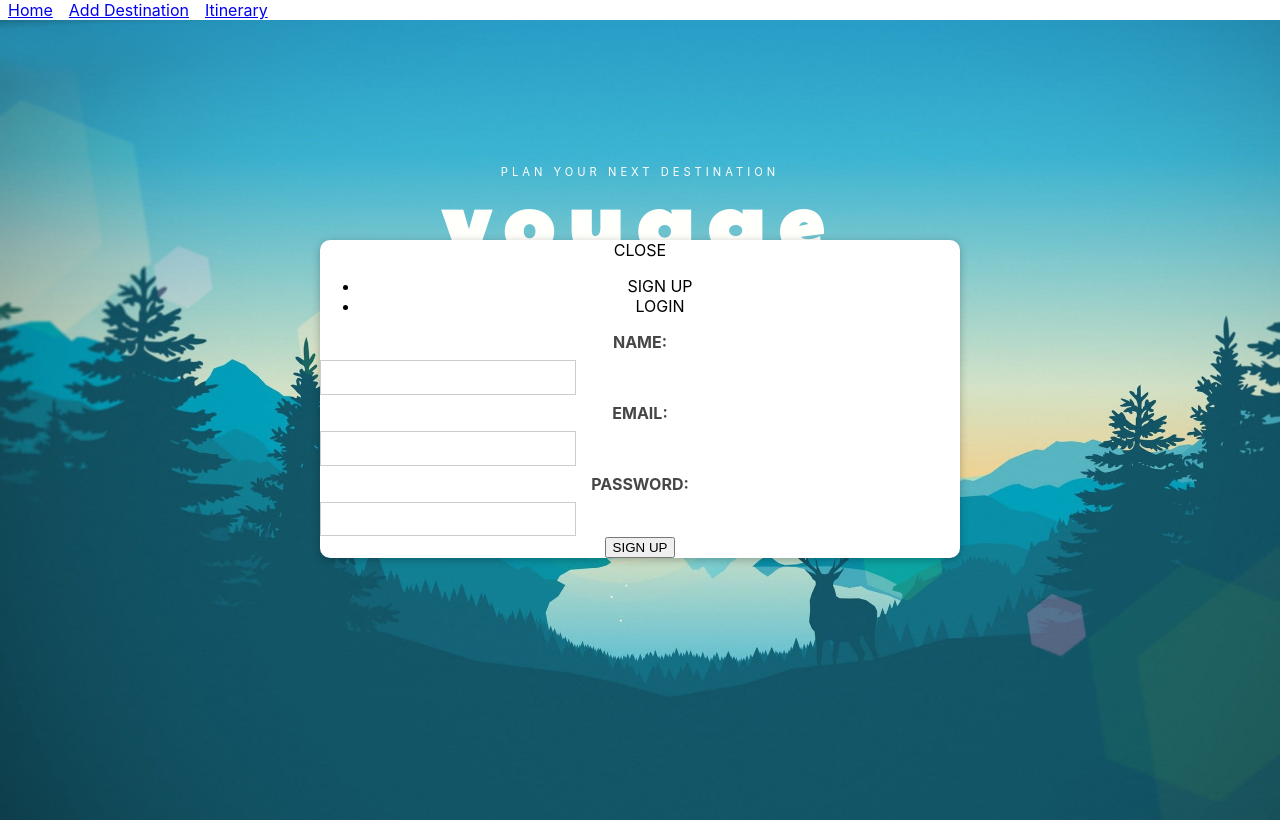
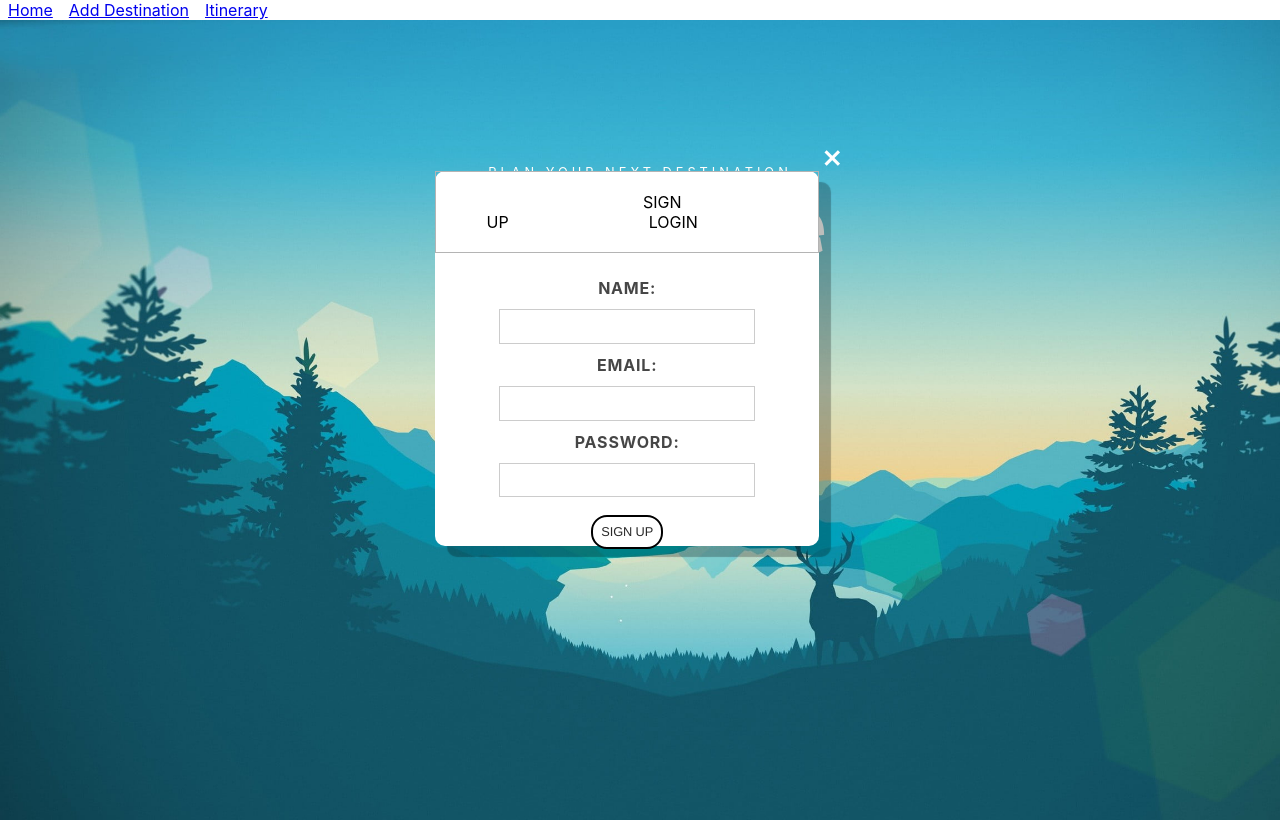
Before and after one commit to tinaaiscoding/voyage, a React (Create React App) app in the folder voyage-frontend/: page / in a window 1280 px wide. Both pictures are taken after a click on the button "LET'S PLAN". Built offline with nearby package versions, Linux system fonts and the light colour scheme.

Commit message:
initial styling for modals

```diff
--- a/voyage-frontend/public/index.html
+++ b/voyage-frontend/public/index.html
@@ -24,6 +24,8 @@
       work correctly both with client-side routing and a non-root public URL.
       Learn how to configure a non-root public URL by running `npm run build`.
     -->
+
+    <link rel="stylesheet" href="https://fonts.googleapis.com/css2?family=Material+Symbols+Outlined:opsz,wght,FILL,GRAD@48,400,0,0" />
     <title>React App</title>
   </head>
   <body>
--- a/voyage-frontend/src/components/Home.scss
+++ b/voyage-frontend/src/components/Home.scss
@@ -20,7 +20,7 @@
 
     p {
       margin: 0;
-      font-size: 0.7rem;
+      font-size: 0.8rem;
       letter-spacing: 4px;
       position: relative;
       top: 15px;
--- a/voyage-frontend/src/components/SignUpLoginModal/LoginModal.js
+++ b/voyage-frontend/src/components/SignUpLoginModal/LoginModal.js
@@ -2,7 +2,7 @@ import { useState } from 'react';
 import SignUpModal from './SignUpModal';
 import Modal from '../UI/Modal';
 
-import './SignUpLoginModal.scss'
+import './SignUpLoginModal.scss';
 
 const LogInModal = (props) => {
   const closeLoginModalHandler = () => {
@@ -25,7 +25,12 @@ const LogInModal = (props) => {
   } else {
     return (
       <Modal id="Login-Modal">
-        <span onClick={closeLoginModalHandler}>CLOSE</span>
+        <span
+          class="material-symbols-outlined"
+          onClick={closeLoginModalHandler}
+        >
+          close
+        </span>
         <nav>
           <ul>
             <li onClick={renderSignUpModalHandler}>SIGN UP</li>
@@ -40,7 +45,7 @@ const LogInModal = (props) => {
           <label>PASSWORD:</label>
           <input type="password" />
 
-          <button>LOG IN</button>
+          <button className="button-80">LOG IN</button>
         </form>
       </Modal>
     );
--- a/voyage-frontend/src/components/SignUpLoginModal/SignUpLoginModal.scss
+++ b/voyage-frontend/src/components/SignUpLoginModal/SignUpLoginModal.scss
@@ -3,7 +3,44 @@ label {
 }
 
 #SignUp-Modal, #Login-Modal  {
+  padding: 0;
+  height: 375px;
+
   input {
-    display: block;
+    display: inline-block;
+    margin: 3px;
+  }
+
+  form {
+    margin-top: 25px;
+  }
+
+  label {
+    letter-spacing: 0.8px;
+  }
+
+  button {
+    margin-top: 15px;
+  }
+
+  nav {
+
+  }
+
+  ul {
+    padding: 20px 0;
+    border: 1px solid rgb(180, 180, 180);
+  }
+
+  li {
+    display: inline;
+    text-align: center;
+    margin: 0 70px;
+    width: 100%;
+    height: 100%;
   }
 }
+
+#Login-Modal {
+  height: 300px;
+}
--- a/voyage-frontend/src/components/SignUpLoginModal/SignUpModal.js
+++ b/voyage-frontend/src/components/SignUpLoginModal/SignUpModal.js
@@ -2,7 +2,7 @@ import { useState } from 'react';
 import LoginModal from './LoginModal';
 import Modal from '../UI/Modal';
 
-import './SignUpLoginModal.scss'
+import './SignUpLoginModal.scss';
 
 const SignUpModal = (props) => {
   const closeSignUpModalHandler = () => {
@@ -25,7 +25,12 @@ const SignUpModal = (props) => {
   } else {
     return (
       <Modal id="SignUp-Modal">
-        <span onClick={closeSignUpModalHandler}>CLOSE</span>
+        <span
+          class="material-symbols-outlined"
+          onClick={closeSignUpModalHandler}
+        >
+          close
+        </span>
         <nav>
           <ul>
             <li>SIGN UP</li>
@@ -43,7 +48,7 @@ const SignUpModal = (props) => {
           <label>PASSWORD:</label>
           <input type="password" />
 
-          <button>SIGN UP</button>
+          <button className="button-80">SIGN UP</button>
         </form>
       </Modal>
     );
--- a/voyage-frontend/src/components/UI/Modal.scss
+++ b/voyage-frontend/src/components/UI/Modal.scss
@@ -18,102 +18,46 @@ input:focus {
   background: #fff1c4;
 }
 
-.btn {
-  font: inherit;
-  padding: 0.5rem 1.5rem;
-  border: 1px solid #00329e;
-  background: #00329e;
-  color: white;
-  border-radius: 6px;
-  box-shadow: 0 1px 8px rgba(0, 0, 0, 0.26);
-  cursor: pointer;
-  margin: 0 0.5rem;
-}
-
-// .btn:hover,
-// .btn:active {
-//   background: #f67722;
-//   border-color: #f67722;
-// }
-
-// .btn--passive {
-//   color: #00329e;
-//   background: transparent;
-//   border: none;
-//   box-shadow: none;
-// }
-
-// .btn--passive:hover,
-// .btn--passive:active {
-//   background: #aec6f8;
-// }
-
-// .btn--danger {
-//   background: #d30808;
-//   color: white;
-//   border-color: #d30808;
-// }
-
-// .btn--danger:hover,
-// .btn--danger:active {
-//   background: #ff3217;
-//   border-color: #ff3217;
-// }
-
 .modal {
-  position: fixed;
+  position: relative;
   z-index: 100;
   background: white;
   border-radius: 10px;
-  width: 80%;
-  top: 30vh;
-  left: 10%;
-  box-shadow: 0 2px 8px rgba(0, 0, 0, 0.26);
+  width: 30%;
+  height: 400px;
+  top: -45vh;
+  left: 34%;
+  box-shadow: 12px 11px 1px 0px rgb(0 0 0 / 26%);
   display: block;
+  padding: 40px;
+
+  nav {
+
   }
 
-// .modal.visible {
-//   display: block;
-//   animation: fade-slide-in 0.3s ease-out forwards;
-// }
-
-.modal .modal__title {
-  margin: 0;
-  padding: 1rem;
-  border-bottom: 1px solid #00329e;
-  background: #00329e;
-  color: white;
-  border-radius: 10px 10px 0 0;
+  ul {
+    padding: 20px 0;
   }
 
-.modal .modal__content {
-  padding: 1rem;
+  li {
+    display: inline;
+    text-align: center;
+    margin: 0 50px;
   }
 
-.modal .modal__actions {
-  padding: 1rem;
-  display: flex;
-  justify-content: flex-end;
+  span {
+    position: absolute;
+    top: -25px;
+    right: -25px;
+    color: white;
+    font-weight: 900;
   }
 
-.card {
-  background: white;
-  border-radius: 10px;
-  box-shadow: 0 2px 8px rgba(0, 0, 0, 0.26);
+  button {
+    display: block;
+    margin: 10px auto;
   }
-
-// #entry-text {
-//   width: 40rem;
-//   margin: 2rem auto;
-//   max-width: 80%;
-//   padding: 1rem;
-// }
-
-// #entry-text p {
-//   font-size: 1.5rem;
-//   text-align: center;
-// }
-
+}
 
 #backdrop {
   position: fixed;
@@ -132,18 +76,6 @@ input:focus {
   pointer-events: all;
 }
 
-// #add-modal .modal-content {
-//   display: flex;
-//   flex-direction: column;
-// }
-
-@media (min-width: 768px) {
-  .modal {
-    width: 40rem;
-    left: calc(50% - 20rem);
-  }
-}
-
 @keyframes fade-slide-in {
   from {
     transform: translateY(-5rem);
--- a/voyage-frontend/src/index.css
+++ b/voyage-frontend/src/index.css
@@ -63,7 +63,7 @@ code {
 
 .button-17:focus {
   outline: none;
-  border: 2px solid #4285f4;
+  border: 1px solid #4285f4;
 }
 
 .button-17:not(:disabled) {
@@ -85,3 +85,64 @@ code {
 .button-17:disabled {
   box-shadow: rgba(60, 64, 67, .3) 0 1px 3px 0, rgba(60, 64, 67, .15) 0 4px 8px 3px;
 }
+
+.button-80 {
+  background: #fff;
+  backface-visibility: hidden;
+  border-radius: 1rem;
+  border-style: solid;
+  border-width: .125rem;
+  box-sizing: border-box;
+  color: #2a2a2a;
+  cursor: pointer;
+  display: inline-block;
+  font-family: Circular,Helvetica,sans-serif;
+  font-size: 0.8rem;
+  letter-spacing: -.01em;
+  line-height: 1.3;
+  padding: .4rem .5rem;
+  position: relative;
+  text-align: left;
+  text-decoration: none;
+  transform: translateZ(0) scale(1);
+  transition: transform .2s;
+  user-select: none;
+  -webkit-user-select: none;
+  touch-action: manipulation;
+}
+
+.button-80:not(:disabled):hover {
+  transform: scale(1.05);
+  border: 1px solid #0f5edc;
+  color: #0f5edc;
+}
+
+.button-80:not(:disabled):hover:active {
+  transform: scale(1.05) translateY(.125rem);
+}
+
+.button-80:focus {
+  outline: 0 solid transparent;
+}
+
+.button-80:focus:before {
+  content: "";
+  left: calc(-1*.375rem);
+  pointer-events: none;
+  position: absolute;
+  top: calc(-1*.375rem);
+  transition: border-radius;
+  user-select: none;
+}
+
+.button-80:focus:not(:focus-visible) {
+  outline: 0 solid transparent;
+}
+
+.button-80:focus:not(:focus-visible):before {
+  border-width: 0;
+}
+
+.button-80:not(:disabled):active {
+  transform: translateY(.125rem);
+}
```
Lines whose indentation alone changed are shown as unchanged.
